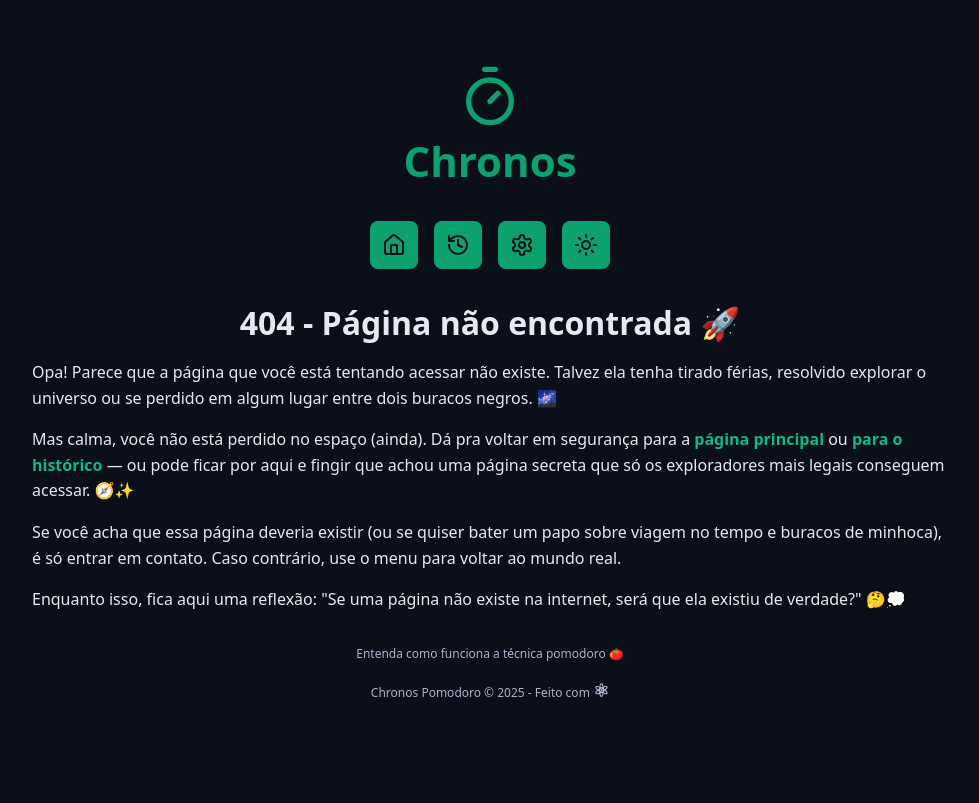
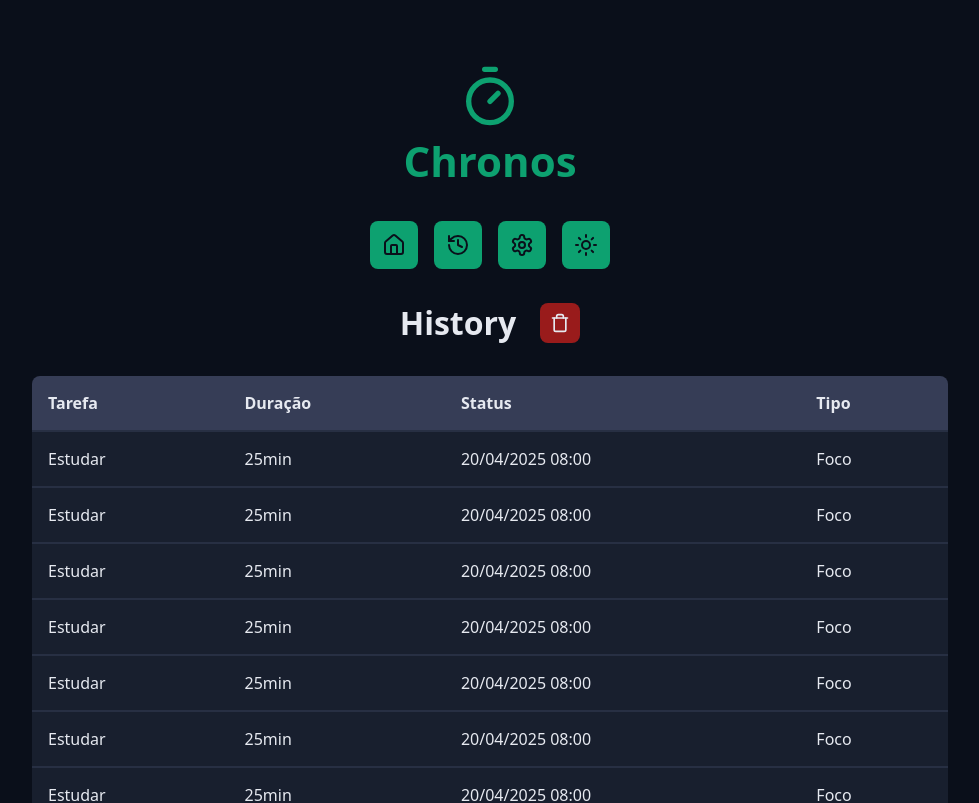
Before and after one commit to cardosoale/chronos-pomodoro, a React (Vite) app: page /history in a window 1280 px wide. Shown: the top 803 px of the page, without its empty margins (150-1129 px from the left). Built offline with nearby package versions, Linux system fonts and the light colour scheme.

Commit message:
feat: add History page and integrate routing in MainRouter

```diff
--- /dev/null
+++ b/src/pages/History/index.tsx
@@ -0,0 +1,54 @@
+import { TrashIcon } from "lucide-react";
+import { Container } from "../../components/Container";
+import { DefaultButton } from "../../components/DefaultButton/Index";
+import { Heading } from "../../components/Heading";
+import { MainTemplate } from "../../templates/MainTemplate";
+
+import styles from "./styles.module.css";
+
+export function History() {
+  return (
+    <MainTemplate>
+      <Container>
+        <Heading>
+          <span>History</span>
+          <span className={styles.buttonContainer}>
+            <DefaultButton
+              icon={<TrashIcon />}
+              color="red"
+              aria-label="Apagar todo meu histórico"
+              title="Apagar histórico"
+            />
+          </span>
+        </Heading>
+      </Container>
+
+      <Container>
+        <div className={styles.responsiveTable}>
+          <table>
+            <thead>
+              <tr>
+                <th>Tarefa</th>
+                <th>Duração</th>
+                <th>Status</th>
+                <th>Tipo</th>
+              </tr>
+            </thead>
+            <tbody>
+              {Array.from({ length: 20 }).map((_, index) => {
+                return (
+                  <tr key={index}>
+                    <td>Estudar</td>
+                    <td>25min</td>
+                    <td>20/04/2025 08:00</td>
+                    <td>Foco</td>
+                  </tr>
+                );
+              })}
+            </tbody>
+          </table>
+        </div>
+      </Container>
+    </MainTemplate>
+  );
+}
--- /dev/null
+++ b/src/pages/History/styles.module.css
@@ -0,0 +1,37 @@
+.buttonContainer button {
+  min-width: auto;
+  margin: 0;
+  padding: 1rem;
+}
+
+.buttonContainer button svg {
+  width: 2rem;
+  height: 2rem;
+}
+
+.responsiveTable {
+  overflow-x: auto;
+  border-radius: 0.8rem;
+}
+
+.responsiveTable table {
+  width: 100%;
+  min-width: 64rem;
+  font-size: 1.6rem;
+  border-collapse: collapse;
+}
+
+.responsiveTable th {
+  background-color: var(--gray-600);
+}
+
+.responsiveTable td {
+  background-color: var(--gray-800);
+}
+
+.responsiveTable th,
+.responsiveTable td {
+  border-bottom: 0.2rem solid var(--gray-700);
+  text-align: left;
+  padding: 1.6rem;
+}
--- a/src/routers/MainRouter/index.tsx
+++ b/src/routers/MainRouter/index.tsx
@@ -3,6 +3,7 @@
 import { NotFound } from "../../components/NotFound";
 import { Home } from "../../pages/Home";
 import { useEffect } from "react";
+import { History } from "../../pages/History";
 
 function ScrollTop() {
   const { pathname } = useLocation();
@@ -23,6 +24,7 @@
         <Route path="/about-pomodoro/" element={<AboutPomodoro />} />
 
         <Route path="*" element={<NotFound />} />
+        <Route path="/history/" element={<History />} />
       </Routes>
       <ScrollTop />
     </BrowserRouter>
```
